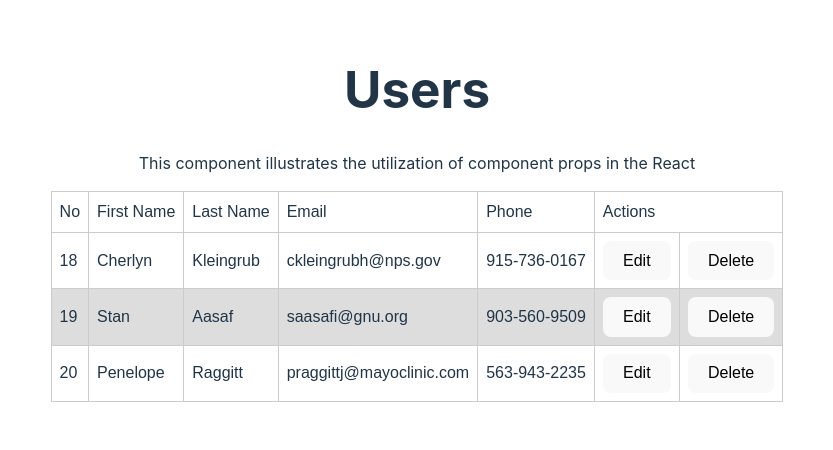
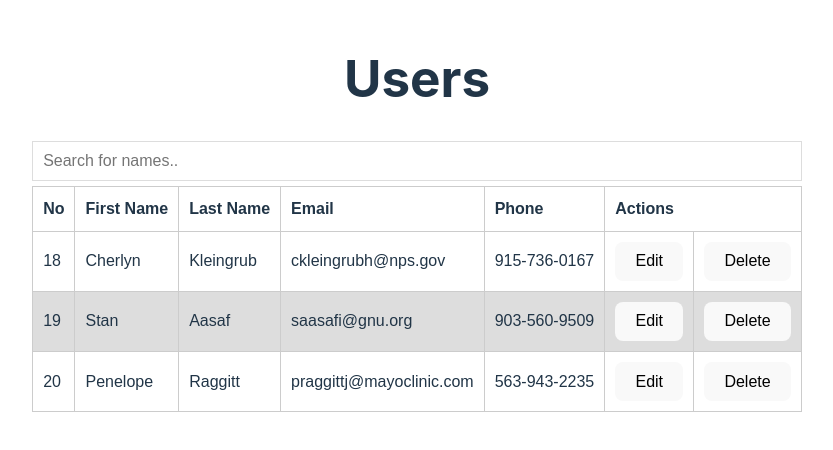
Before and after one commit to Satosh-J/react-master-five-day, a React (Vite) app: page / in a window 1280 px wide. Shown: the part 186-636 px from the top of the page, without its empty margins (223-1056 px from the left). Built offline with nearby package versions, Linux system fonts and the light colour scheme.

Commit message:
Adjust style

```diff
--- a/src/App.css
+++ b/src/App.css
@@ -41,16 +41,9 @@
   color: #888;
 }
 
-.table-editable {
-  position: relative;
-
-  .glyphicon {
-    font-size: 20px;
-  }
-}
 
 /* UserRow.css */
-.editing input {
+.editings input {
   width: 100%; /* Ensure the input fields take up the full width of the table cell */
   box-sizing: border-box; /* Include padding and border in the width calculation */
   padding: 5px; /* Add some padding for better appearance */
@@ -58,3 +51,21 @@
   border: 1px solid #ccc; /* Add a border for a clean look */
   border-radius: 3px; /* Add a slight border radius for a rounded appearance */
 }
+.editing input {
+  width: 100%;
+  font-size: 16px;
+  padding: 10px;
+  border: 1px solid #ddd;
+}
+
+.search-input {
+  width: 100%;
+  font-size: 16px;
+  padding: 10px;
+  border: 1px solid #ddd;
+  margin-bottom: 5px;
+}
+
+* {
+  box-sizing: border-box;
+}
--- a/src/components/UsersTable.tsx
+++ b/src/components/UsersTable.tsx
@@ -20,17 +20,17 @@ const UsersTable: FC<UsersTableProps> = ({ users }) => {
   return (
     <div>
       <h1>Users</h1>
-      <p>This component illustrates the utilization of component props in the React</p>
-      <table
-      >
-        <thead>
+      <input type="text" className="search-input" placeholder="Search for names.." title="Type in a name" />
+
+      <table>
+        <thead className="header">
           <tr>
-            <td>No</td>
-            <td>First Name</td>
-            <td>Last Name</td>
-            <td>Email</td>
-            <td>Phone</td>
-            <td colSpan={2}>Actions</td>
+            <th>No</th>
+            <th>First Name</th>
+            <th>Last Name</th>
+            <th>Email</th>
+            <th>Phone</th>
+            <th colSpan={2}>Actions</th>
           </tr>
         </thead>
         <tbody>
--- a/src/index.css
+++ b/src/index.css
@@ -83,7 +83,7 @@ td,
 th {
   border: 1px solid #cccccc;
   text-align: left;
-  padding: 8px;
+  padding: 10px;
 }
 
 tr:nth-child(even) {
```
